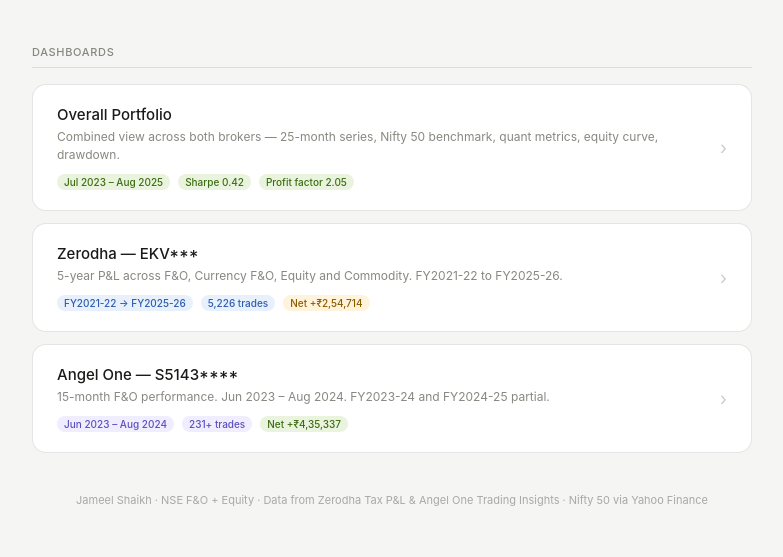
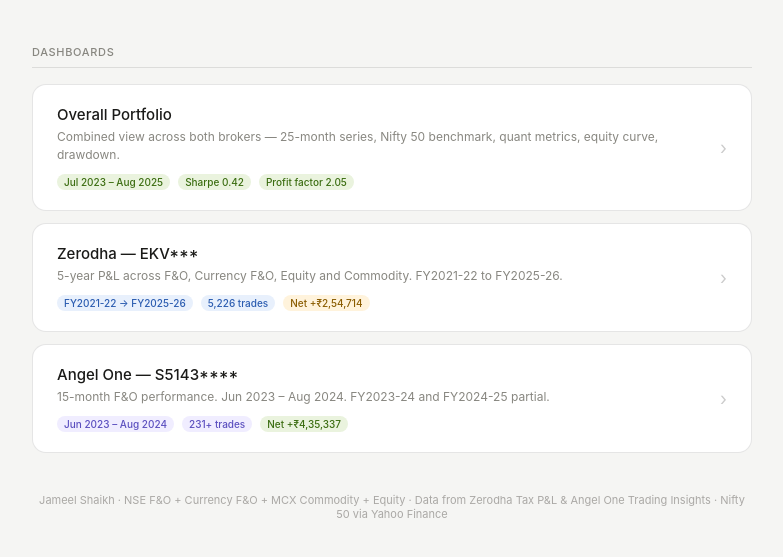
Before and after one commit to Jams411/trading-journal, a plain HTML site: page index.html in a window 1280 px wide. Shown: the part 183-740 px from the top of the page, without its empty margins (248-1031 px from the left). Drawn offline with Linux system fonts and the light colour scheme.

Commit message:
chore: add Currency F&O + Commodity to index footer and README headline
Co-Authored-By: Claude Sonnet 4.6 <noreply@anthropic.com>

```diff
--- a/index.html
+++ b/index.html
@@ -104,7 +104,7 @@
 
   </div>
 
-  <p class="footer">Jameel Shaikh · NSE F&O + Equity · Data from Zerodha Tax P&L &amp; Angel One Trading Insights · Nifty 50 via Yahoo Finance</p>
+  <p class="footer">Jameel Shaikh · NSE F&O + Currency F&O + MCX Commodity + Equity · Data from Zerodha Tax P&L &amp; Angel One Trading Insights · Nifty 50 via Yahoo Finance</p>
 
 </div>
 </body>
```
Also changed, not shown: 1 other file.
